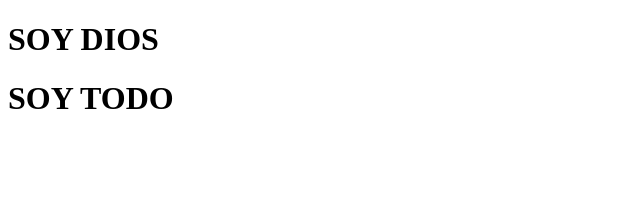
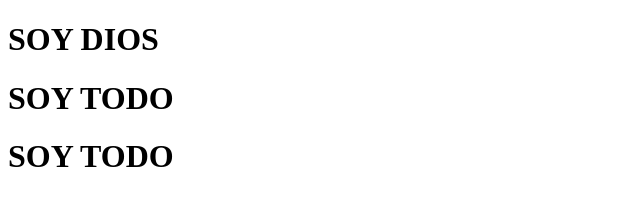
Before and after one commit to W1nst0b/Clase2, a plain HTML site: page index.html in a window 1280 px wide. Shown: the whole page, without its empty margins (0-640 px from the left). Drawn offline with Linux system fonts and the light colour scheme.

Commit message:
todo mejor

```diff
--- a/index.html
+++ b/index.html
@@ -8,5 +8,6 @@
 <body>
     <h1>SOY DIOS</h1>
     <h1>SOY TODO</h1>
+    <h1>SOY TODO</h1>
 </body>
 </html>
```
